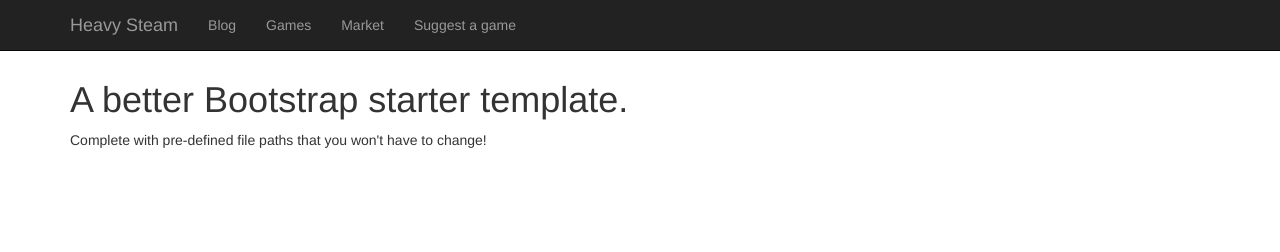
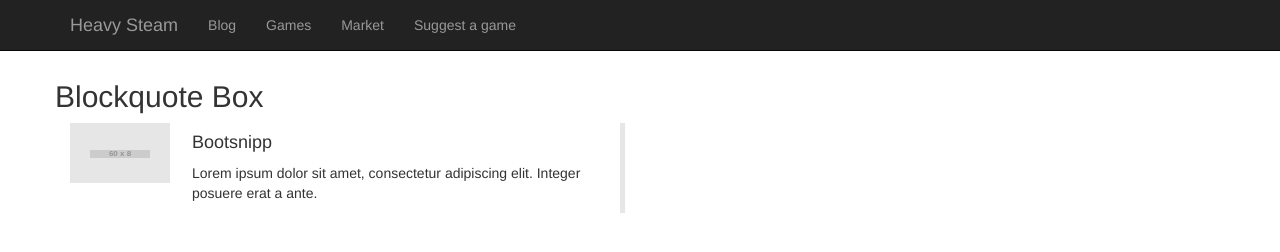
Before and after one commit to heavysteam/heavysteam.github.io, a plain HTML site: page index.html in a window 1280 px wide. Drawn offline with Linux system fonts and the light colour scheme; placeholder pictures from the web are drawn by us.

Commit message:
Update index.html

```diff
--- a/index.html
+++ b/index.html
@@ -54,13 +54,21 @@
     </nav>
 
     <div class="container">
-
-        <div class="row">
-            <div class="col-lg-12">
-                <h1>A better Bootstrap starter template.</h1>
-                <p>Complete with pre-defined file paths that you won't have to change!</p>
+    <div class="row">
+        <h2>
+            Blockquote Box</h2>
+        <div class="col-md-6">
+            <div class="blockquote-box clearfix">
+                <div class="square pull-left">
+                    <img src="http://placehold.it/60/8e44ad/FFF&text=B" alt="" class="" />
+                </div>
+                <h4>
+                    Bootsnipp</h4>
+                <p>
+                    Lorem ipsum dolor sit amet, consectetur adipiscing elit. Integer posuere erat a
+                    ante.
+                </p>
             </div>
-        </div>
 
     </div>
     <!-- /.container -->
```
